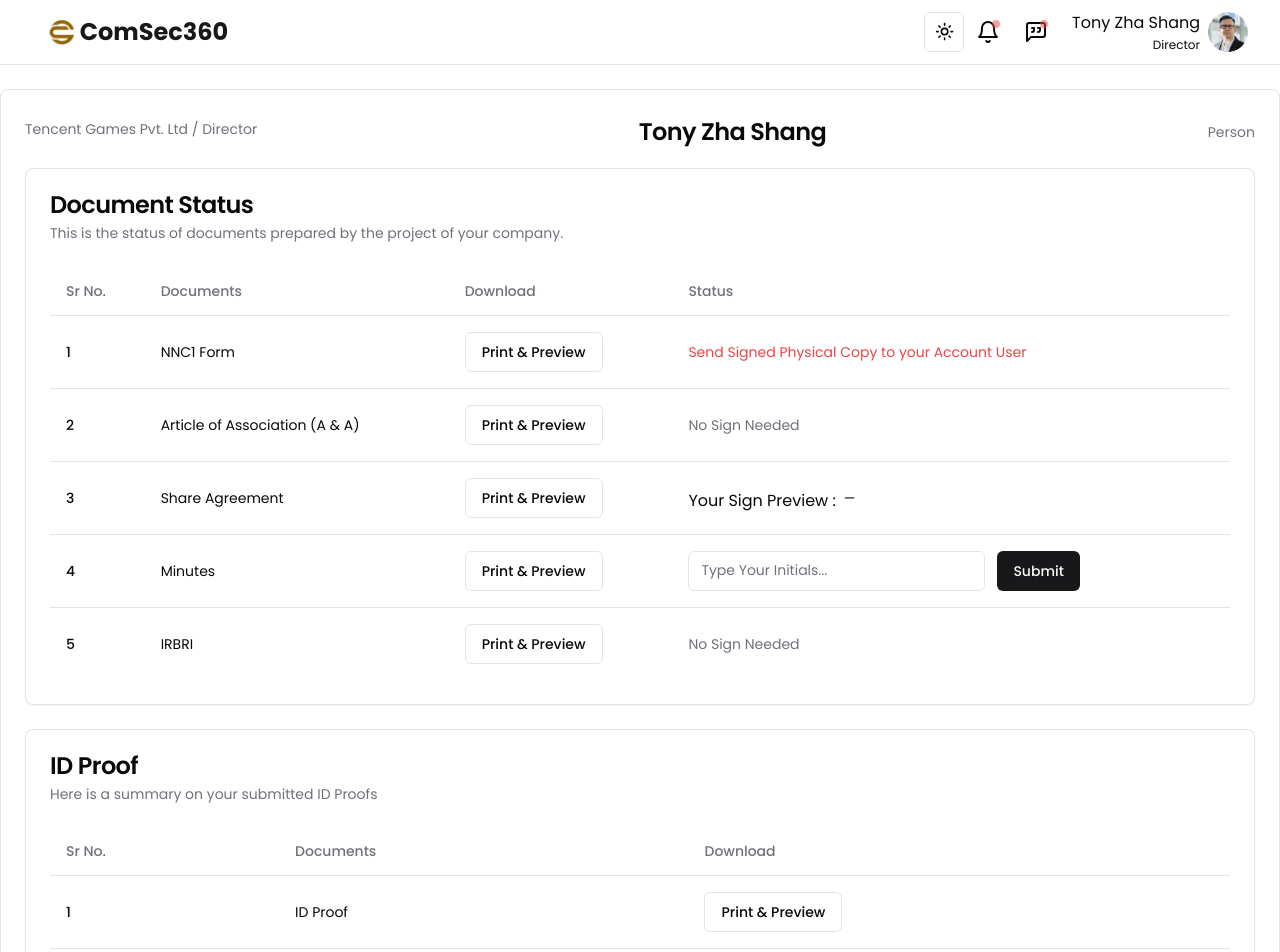
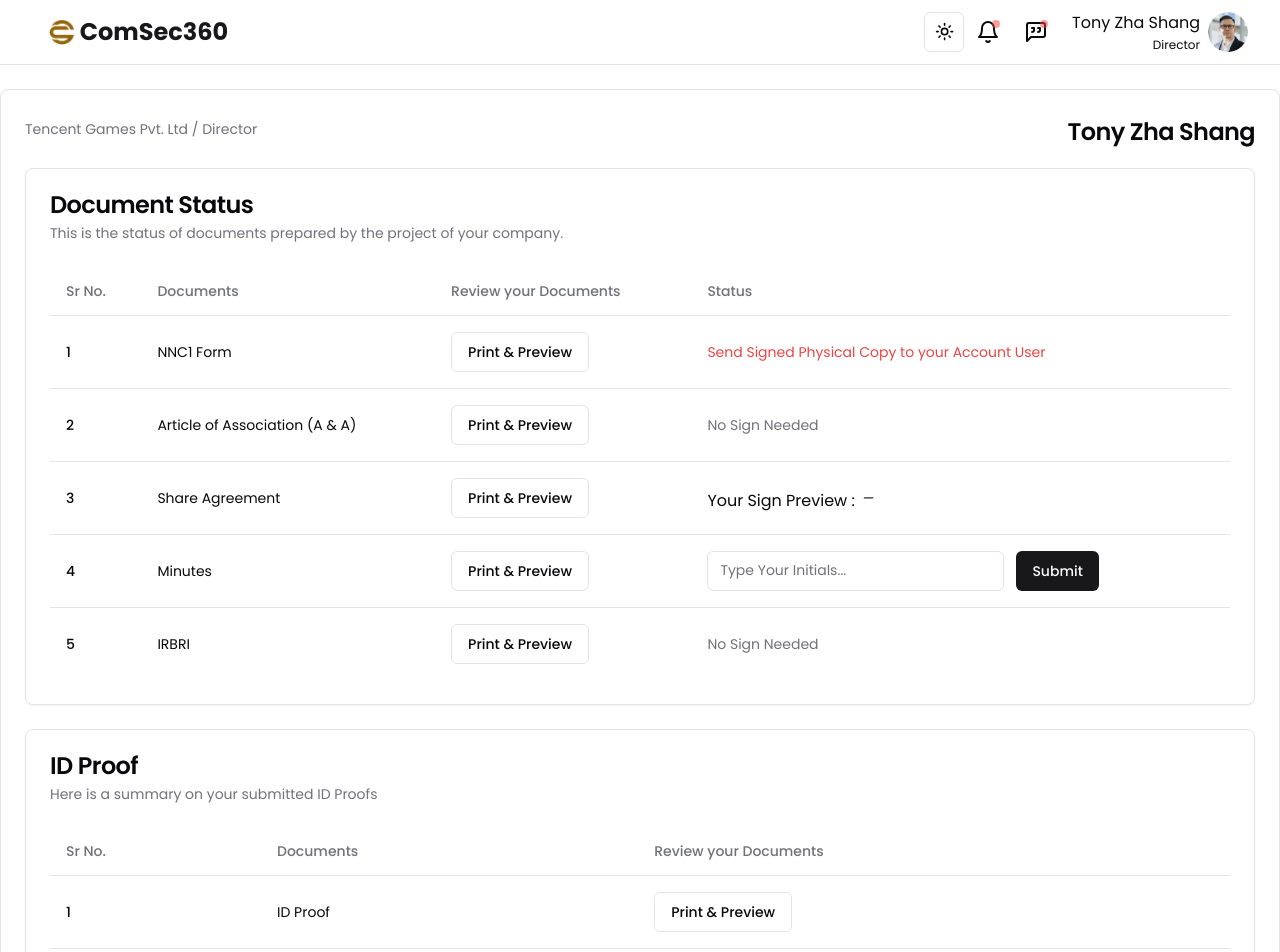
Before and after one commit to omunite215/Director, a Next.js app: page / in a window 1280 px wide. Shown: the top 952 px of the page. Built offline with nearby package versions, Linux system fonts and the light colour scheme.

Commit message:
UI Changes

```diff
--- a/components/Forms/index.tsx
+++ b/components/Forms/index.tsx
@@ -65,7 +65,7 @@ const UploadFormTable = () => {
                 <TableRow>
                   <TableHead>Sr No.</TableHead>
                   <TableHead>Documents</TableHead>
-                  <TableHead>Download</TableHead>
+                  <TableHead>Review your Documents</TableHead>
                   <TableHead>Status</TableHead>
                 </TableRow>
               </TableHeader>
--- a/components/Main.tsx
+++ b/components/Main.tsx
@@ -14,7 +14,6 @@ const Main = () => {
       <CardHeader className="flex flex-row justify-between items-center">
         <CardDescription>Tencent Games Pvt. Ltd / Director</CardDescription>
         <CardTitle>Tony Zha Shang</CardTitle>
-        <CardDescription>Person</CardDescription>
       </CardHeader>
       <CardContent className="space-y-6">
         <UploadFormTable />
--- a/components/Tables/IDProof.tsx
+++ b/components/Tables/IDProof.tsx
@@ -30,7 +30,7 @@ const IDProof = () => {
             <TableRow>
               <TableHead>Sr No.</TableHead>
               <TableHead>Documents</TableHead>
-              <TableHead>Download</TableHead>
+              <TableHead>Review your Documents</TableHead>
             </TableRow>
           </TableHeader>
           <TableBody>
```
